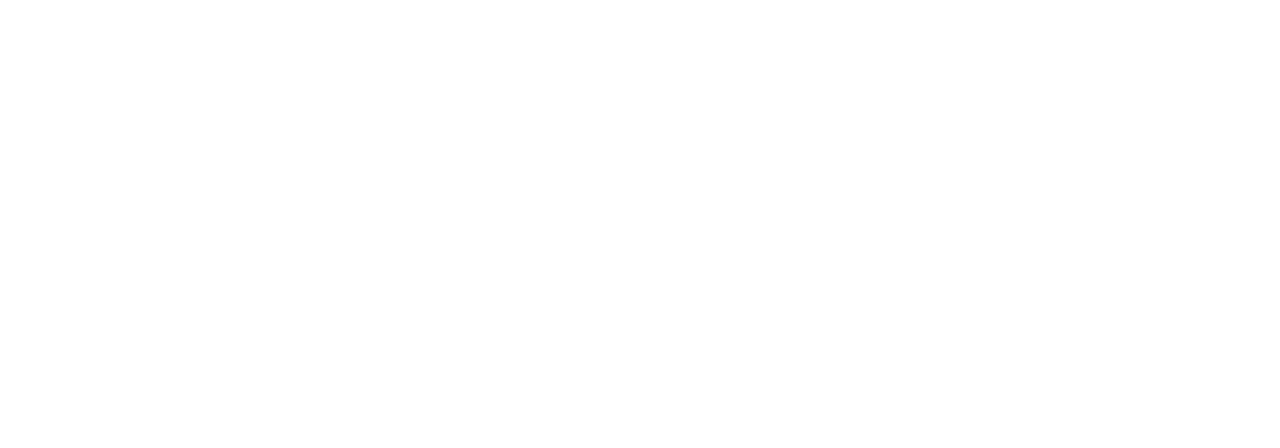
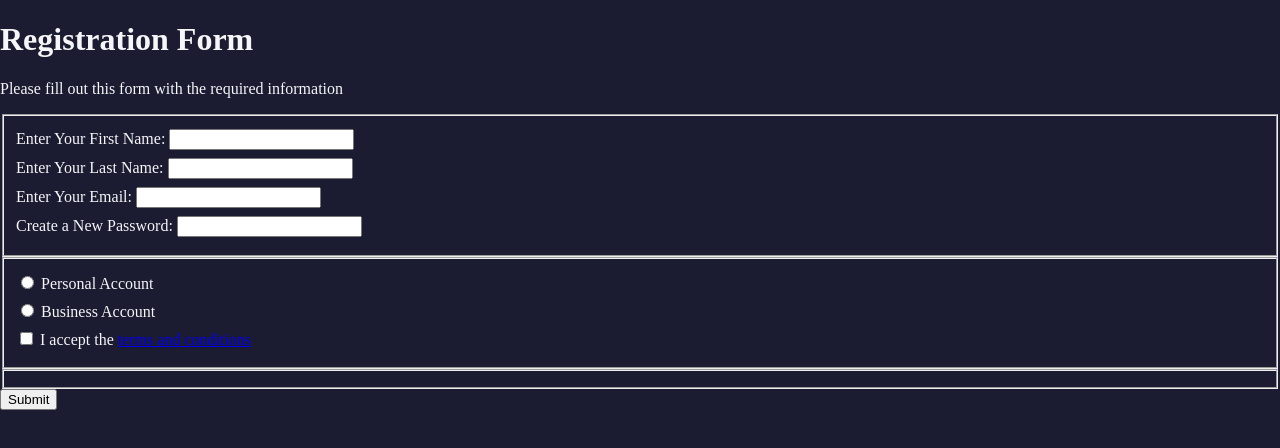
Before and after one commit to M-ASHaR/FreeCodeCamp, a plain HTML site: page Registration_form/index.html in a window 1280 px wide. Drawn offline with Linux system fonts and the light colour scheme.

Commit message:
Registration Form(HTML omly)

```diff
--- a/Registration_form/index.html
+++ b/Registration_form/index.html
@@ -1,12 +1,51 @@
 <!DOCTYPE html>
 <html lang="en">
-<head>
-    <meta charset="UTF-8">
-    <meta http-equiv="X-UA-Compatible" content="IE=edge">
-    <meta name="viewport" content="width=device-width, initial-scale=1.0">
-    <title>Document</title>
-</head>
-<body>
-
-</body>
+  <head>
+    <meta charset="UTF-8" />
+    <meta http-equiv="X-UA-Compatible" content="IE=edge" />
+    <meta name="viewport" content="width=device-width, initial-scale=1.0" />
+    <link rel="stylesheet" href="styles.css" />
+    <title>Registration Form</title>
+  </head>
+  <body>
+    <h1>Registration Form</h1>
+    <p>Please fill out this form with the required information</p>
+    <form action="https://register-demo.freecodecamp.org" method="post">
+      <fieldset>
+        <label for="first-name"
+          >Enter Your First Name: <input type="text" id="first-name" required
+        /></label>
+        <label for="last-name"
+          >Enter Your Last Name: <input type="text" id="last-name" required
+        /></label>
+        <label for="email"
+          >Enter Your Email: <input type="email" id="email" required
+        /></label>
+        <label for="new-password"
+          >Create a New Password:
+          <input
+            type="password"
+            pattern="[a-z0-5]{8,}"
+            id="new-password"
+            required
+        /></label>
+      </fieldset>
+      <fieldset>
+        <label for="personal-account"
+          ><input type="radio" id="personal-account" name="account-type" />
+          Personal Account</label
+        >
+        <label for="business-account"
+          ><input type="radio" id="business-account" name="account-type" />
+          Business Account</label
+        >
+        <label for="terms-and-conditions"
+          ><input type="checkbox" id="terms-and-conditions" required /> I accept
+          the  <a href="https://www.freecodecamp.org/news/terms-of-service/">terms and conditions</a></label
+        >
+      </fieldset>
+      <fieldset></fieldset>
+      <input type="submit" value="Submit" />
+    </form>
+  </body>
 </html>
--- a/Registration_form/styles.css
+++ b/Registration_form/styles.css
@@ -0,0 +1,11 @@
+body{
+    width: 100%;
+    height: 100vh;
+    margin: 0px;
+    background-color: #1b1b32;
+    color: #f5f6f7;
+}
+label{
+    display: block;
+    margin: 0.5rem 0;
+}
```
